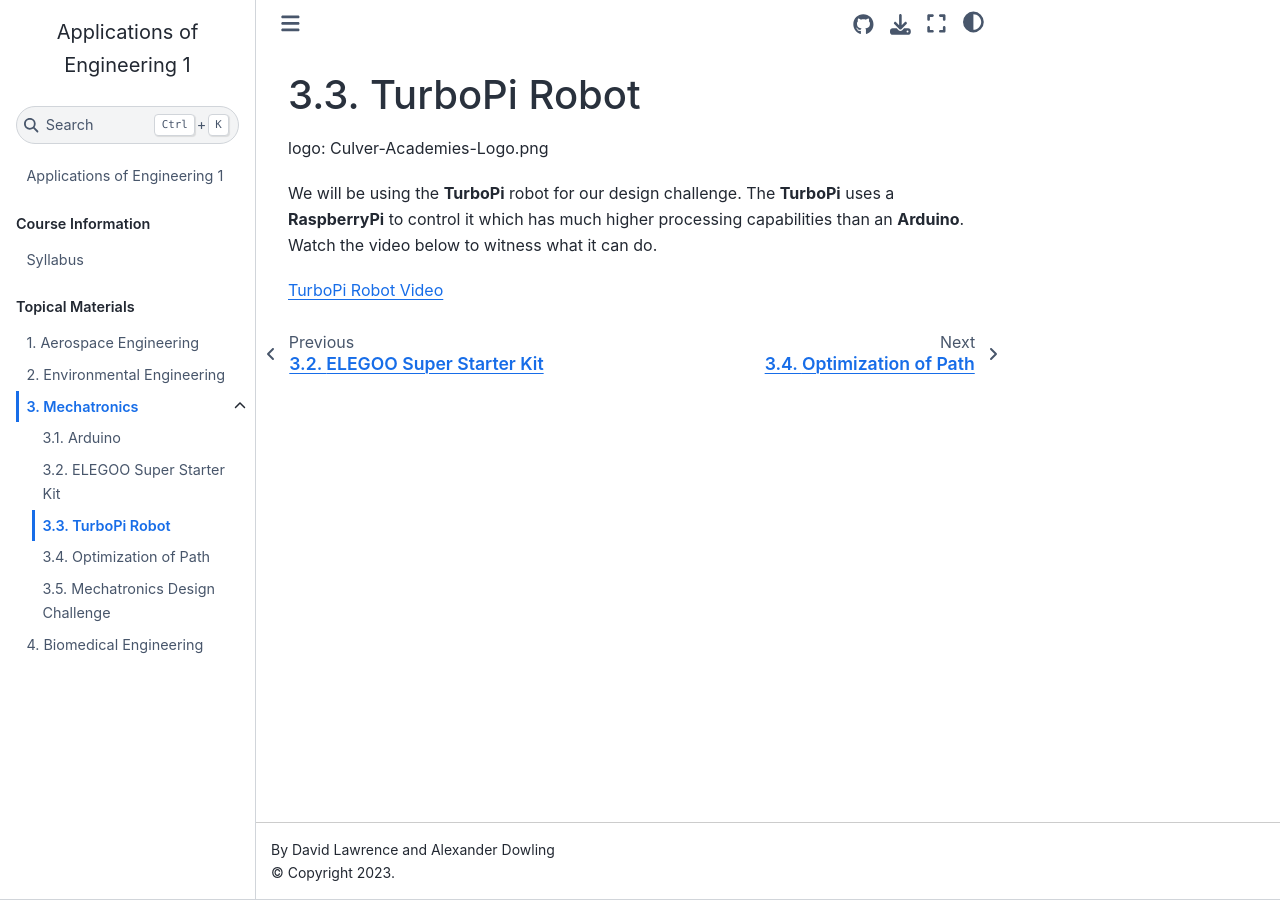
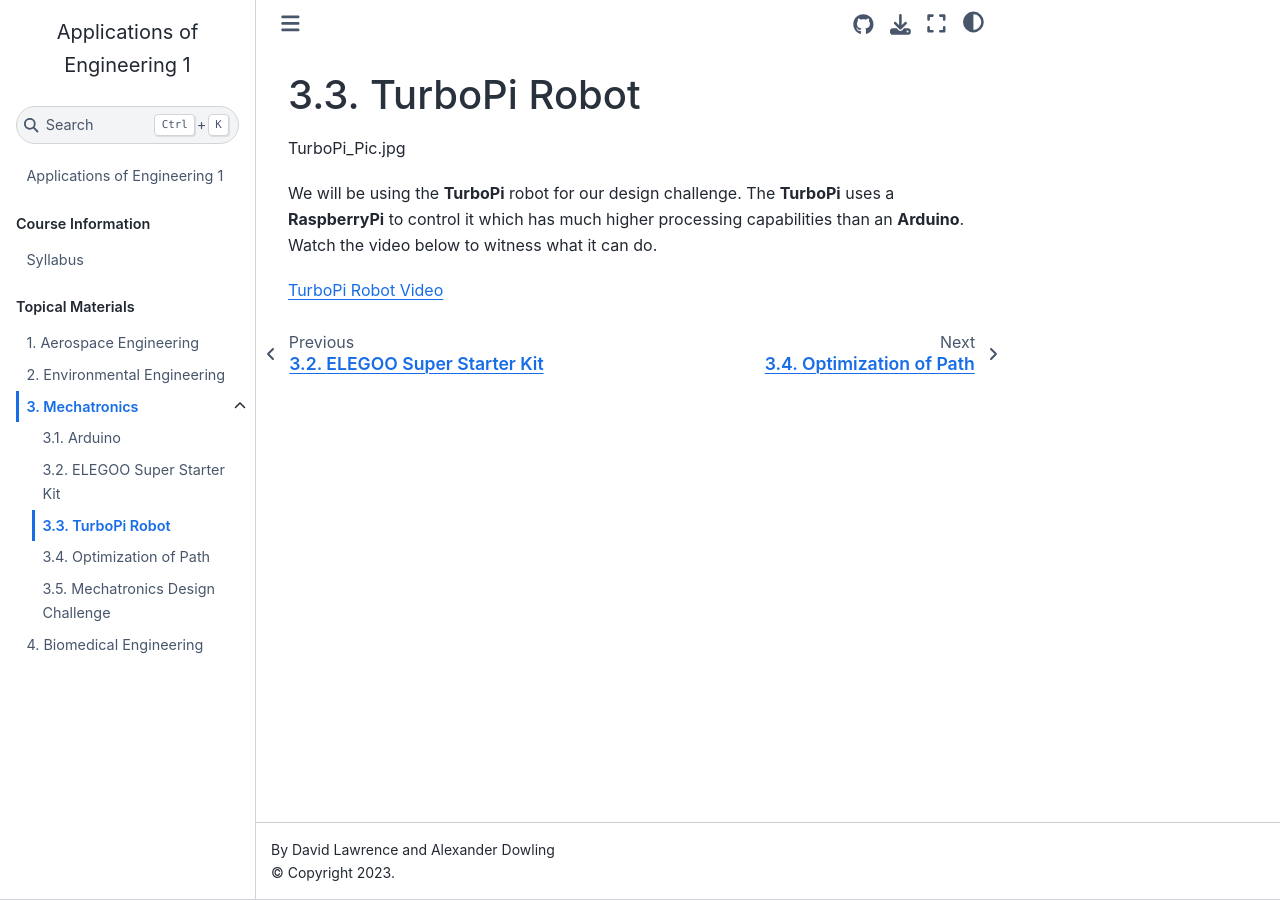
Before and after one commit to Culver-Academies/engineering1, a Jupyter Book: the page built from mech/TurboPi.md, in a window 1280 px wide. Built offline with Jupyter Book 1.0.4 settings and Sphinx 7.4.7 and the Sphinx Book theme 1.1.4, drawn with Linux system fonts in a browser that asks for light colours.

Commit message:
Update TurboPi.md

```diff
--- a/mech/TurboPi.md
+++ b/mech/TurboPi.md
@@ -1,6 +1,6 @@
 # TurboPi Robot
 
-logo: Culver-Academies-Logo.png
+TurboPi_Pic.jpg
 
 We will be using the **TurboPi** robot for our design challenge. The **TurboPi** uses a **RaspberryPi** to control it which has much higher processing capabilities than an **Arduino**. Watch the video below to witness what it can do.
 
```
